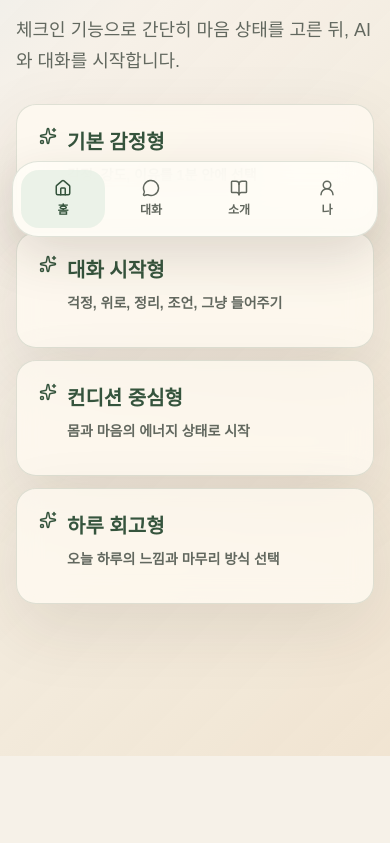
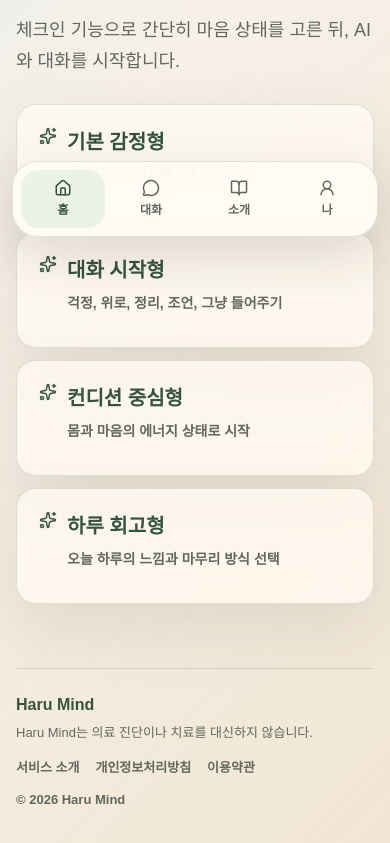
Before and after one commit to passionryu/myMentalCare, a Next.js app in the folder apps/web/: page / in a window 390 px wide. Shown: the part 595-1438 px from the top of the page. Before the commit the page ends 1351 px from the top, so only its background shows below. Built offline with nearby package versions, Linux system fonts and the light colour scheme; no server answers.

Commit message:
fix: refine home spacing and apply theme to chat

```diff
--- a/apps/web/app/chat/page.tsx
+++ b/apps/web/app/chat/page.tsx
@@ -36,6 +36,9 @@ import { CHECK_IN_TEMPLATES, PENDING_CHECK_IN_SELECTOR_STORAGE_KEY, PENDING_CHEC
 import type { CheckInOption, CheckInTemplateDefinition } from '@/lib/check-in-templates'
 
 type ModalMode = 'NONE' | 'EXISTING_CONVERSATION' | 'START_SELECTOR' | 'CHECK_IN_WIZARD'
+type ThemeTone = 'sunset' | 'cream' | 'wood'
+
+const THEME_TONE_STORAGE_KEY = 'myMentalCare.themeTone'
 
 export default function AiChatPage() {
   const router = useRouter()
@@ -60,8 +63,17 @@ export default function AiChatPage() {
   const pendingCheckInTemplateRef = useRef<CheckInTemplateDefinition | null | undefined>(undefined)
   const pendingCheckInSelectorRef = useRef<boolean | undefined>(undefined)
   const [isCheckInOnlyStart, setIsCheckInOnlyStart] = useState(false)
+  const [themeTone, setThemeTone] = useState<ThemeTone>('sunset')
 
   useEffect(() => {
+    const savedThemeTone = localStorage.getItem(THEME_TONE_STORAGE_KEY)
+    if (savedThemeTone === 'rose') {
+      setThemeTone('wood')
+      localStorage.setItem(THEME_TONE_STORAGE_KEY, 'wood')
+    } else if (savedThemeTone === 'sunset' || savedThemeTone === 'cream' || savedThemeTone === 'wood') {
+      setThemeTone(savedThemeTone)
+    }
+
     const readPendingCheckInTemplate = () => {
       if (pendingCheckInTemplateRef.current !== undefined) {
         return pendingCheckInTemplateRef.current
@@ -279,7 +291,7 @@ export default function AiChatPage() {
   const isConversationBusy = isSending || isAssistantTyping
 
   return (
-    <main className="chat-page-shell" suppressHydrationWarning>
+    <main className="chat-page-shell" data-theme-tone={themeTone} suppressHydrationWarning>
       <section className="chat-layout" aria-labelledby="chat-page-title">
         <header className="chat-header">
           <button className="soft-button" type="button" onClick={() => router.push('/')}>
--- a/apps/web/app/globals.css
+++ b/apps/web/app/globals.css
@@ -145,10 +145,10 @@ button {
 }
 
 .hero-section {
-  min-height: min(760px, calc(100vh - 56px));
+  min-height: min(640px, calc(100vh - 56px));
   display: flex;
   flex-direction: column;
-  gap: 64px;
+  gap: 44px;
 }
 
 .top-nav {
@@ -711,6 +711,50 @@ h3 {
   gap: 14px;
 }
 
+.site-footer {
+  display: flex;
+  align-items: center;
+  justify-content: space-between;
+  gap: 24px;
+  width: min(1120px, 100%);
+  margin: 24px auto 0;
+  border-top: 1px solid var(--theme-border);
+  color: var(--muted);
+  padding: 24px 0 6px;
+}
+
+.site-footer strong {
+  display: block;
+  margin-bottom: 6px;
+  color: var(--theme-primary);
+  font-size: 16px;
+}
+
+.site-footer p {
+  margin: 0;
+  font-size: 13px;
+  line-height: 1.6;
+}
+
+.site-footer nav {
+  display: flex;
+  flex-wrap: wrap;
+  justify-content: flex-end;
+  gap: 12px 16px;
+  font-size: 13px;
+  font-weight: 800;
+}
+
+.site-footer a,
+.site-footer span {
+  color: var(--muted);
+  text-decoration: none;
+}
+
+.site-footer a:hover {
+  color: var(--theme-primary);
+}
+
 .prompt-card {
   display: flex;
   align-items: center;
@@ -1253,11 +1297,61 @@ h3 {
 }
 
 .chat-page-shell {
+  --theme-background-layer: linear-gradient(135deg, rgba(220, 235, 240, 0.92), rgba(246, 241, 232, 0.96) 42%, rgba(240, 227, 207, 0.88));
+  --theme-primary: var(--sage-dark);
+  --theme-primary-soft: rgba(231, 240, 229, 0.82);
+  --theme-primary-shadow: 0 10px 24px rgba(53, 84, 61, 0.22);
+  --theme-panel: rgba(255, 250, 241, 0.78);
+  --theme-panel-solid: rgba(255, 253, 247, 0.78);
+  --theme-surface: rgba(255, 250, 241, 0.86);
+  --theme-soft-surface: rgba(220, 235, 240, 0.58);
+  --theme-soft-surface-hover: rgba(255, 236, 211, 0.9);
+  --theme-border: rgba(83, 111, 90, 0.18);
+  --theme-border-strong: rgba(83, 111, 90, 0.24);
+  --theme-accent: var(--clay);
+  --theme-accent-border: rgba(184, 111, 84, 0.52);
+  --theme-accent-shadow: 0 32px 86px rgba(184, 111, 84, 0.2);
+  --theme-selected-shadow: 0 0 0 3px rgba(184, 111, 84, 0.16);
   min-height: 100vh;
-  background:
-    linear-gradient(135deg, rgba(220, 235, 240, 0.92), rgba(246, 241, 232, 0.96) 42%, rgba(240, 227, 207, 0.88)),
-    var(--background);
+  background: var(--theme-background-layer), var(--background);
   padding: 28px;
+  transition: background 180ms ease;
+}
+
+.chat-page-shell[data-theme-tone='cream'] {
+  --theme-background-layer: linear-gradient(135deg, rgba(255, 247, 220, 0.94), rgba(255, 252, 242, 0.96) 44%, rgba(232, 223, 201, 0.84));
+  --theme-primary: #6f6441;
+  --theme-primary-soft: rgba(255, 241, 201, 0.76);
+  --theme-primary-shadow: 0 10px 24px rgba(111, 100, 65, 0.2);
+  --theme-panel: rgba(255, 253, 244, 0.82);
+  --theme-panel-solid: rgba(255, 253, 244, 0.88);
+  --theme-surface: rgba(255, 251, 235, 0.9);
+  --theme-soft-surface: rgba(255, 241, 201, 0.66);
+  --theme-soft-surface-hover: rgba(245, 226, 186, 0.9);
+  --theme-border: rgba(111, 100, 65, 0.2);
+  --theme-border-strong: rgba(111, 100, 65, 0.28);
+  --theme-accent: #b9893c;
+  --theme-accent-border: rgba(185, 137, 60, 0.52);
+  --theme-accent-shadow: 0 32px 86px rgba(185, 137, 60, 0.18);
+  --theme-selected-shadow: 0 0 0 3px rgba(185, 137, 60, 0.16);
+}
+
+.chat-page-shell[data-theme-tone='wood'] {
+  --theme-background-layer: linear-gradient(135deg, rgba(239, 229, 214, 0.94), rgba(255, 248, 239, 0.96) 44%, rgba(230, 216, 200, 0.86));
+  --theme-primary: #5b4634;
+  --theme-primary-soft: rgba(239, 229, 214, 0.78);
+  --theme-primary-shadow: 0 10px 24px rgba(91, 70, 52, 0.2);
+  --theme-panel: rgba(255, 250, 244, 0.82);
+  --theme-panel-solid: rgba(255, 250, 244, 0.9);
+  --theme-surface: rgba(255, 250, 244, 0.92);
+  --theme-soft-surface: rgba(239, 229, 214, 0.72);
+  --theme-soft-surface-hover: rgba(229, 213, 195, 0.9);
+  --theme-border: rgba(91, 70, 52, 0.18);
+  --theme-border-strong: rgba(91, 70, 52, 0.26);
+  --theme-accent: #a66e4a;
+  --theme-accent-border: rgba(166, 110, 74, 0.5);
+  --theme-accent-shadow: 0 32px 86px rgba(166, 110, 74, 0.16);
+  --theme-selected-shadow: 0 0 0 3px rgba(166, 110, 74, 0.14);
 }
 
 .chat-layout {
@@ -2587,6 +2681,18 @@ h3 {
     gap: 12px;
   }
 
+  .site-footer {
+    align-items: flex-start;
+    flex-direction: column;
+    gap: 14px;
+    margin-top: 8px;
+    padding-bottom: 12px;
+  }
+
+  .site-footer nav {
+    justify-content: flex-start;
+  }
+
   .checkin-prompt-card {
     min-height: 116px;
     border-radius: 24px;
--- a/apps/web/app/page.tsx
+++ b/apps/web/app/page.tsx
@@ -200,6 +200,19 @@ export default function Page() {
           ))}
         </div>
       </section>
+
+      <footer className="site-footer" aria-label="서비스 정보">
+        <div>
+          <strong>Haru Mind</strong>
+          <p>Haru Mind는 의료 진단이나 치료를 대신하지 않습니다.</p>
+        </div>
+        <nav aria-label="푸터 링크">
+          <a href="/service">서비스 소개</a>
+          <span>개인정보처리방침</span>
+          <span>이용약관</span>
+          <span>© 2026 Haru Mind</span>
+        </nav>
+      </footer>
 
       {authMode && (
         <AuthModal
```
